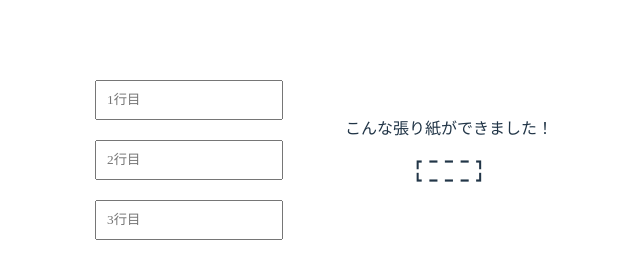
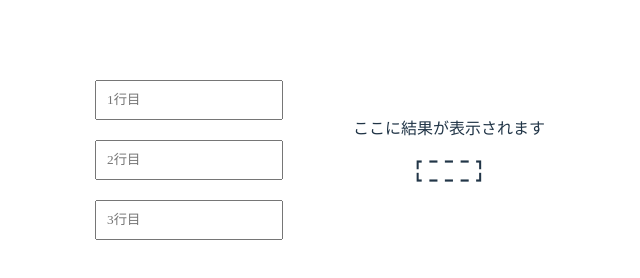
Before and after one commit to Secret-Society-Braid/Do-Not-Play-Baseball-In-Waiting-Room, a React (Vite) app: page / in a window 1280 px wide. Shown: the part 240-518 px from the top of the page, without its empty margins (435-1075 px from the left). Built offline with nearby package versions, Linux system fonts and the light colour scheme; a web font is replaced by a local one.

Commit message:
adjust some sentences

```diff
--- a/src/comp/UserInputs.tsx
+++ b/src/comp/UserInputs.tsx
@@ -6,6 +6,8 @@ const UserInputs = () => {
   const [firstLine, setFirstLine] = useState<string>("");
   const [secondLine, setSecondLine] = useState<string>("");
   const [thirdLine, setThirdLine] = useState<string>("");
+
+  const [isModified, setIsModified] = useState<boolean>(false);
 
   return (
     <>
@@ -19,6 +21,7 @@ const UserInputs = () => {
                 placeholder={`${i + 1}行目`}
                 className="line-input"
                 onChange={(e) => {
+                  setIsModified(true);
                   switch (i) {
                     case 0:
                       setFirstLine(e.target.value);
@@ -36,7 +39,7 @@ const UserInputs = () => {
           })}
         </div>
         <div className="result">
-          こんな張り紙ができました！
+          {isModified ? "こんな張り紙が出来ました！" : "ここに結果が表示されます"}
           <Result
             firstLine={firstLine}
             secondLine={secondLine}
```
